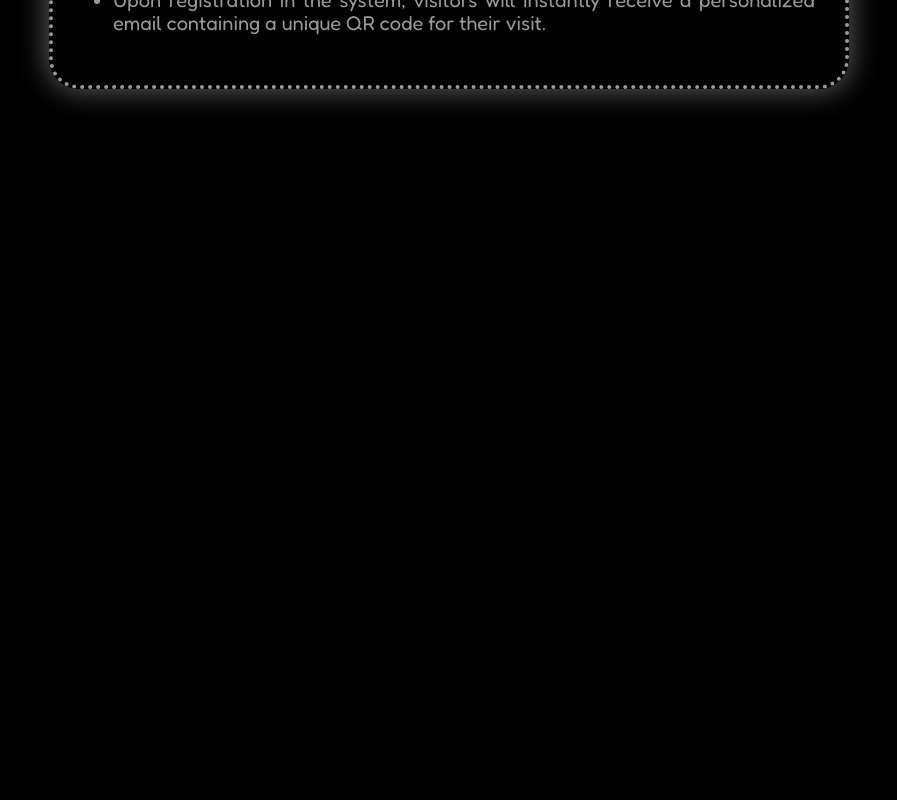
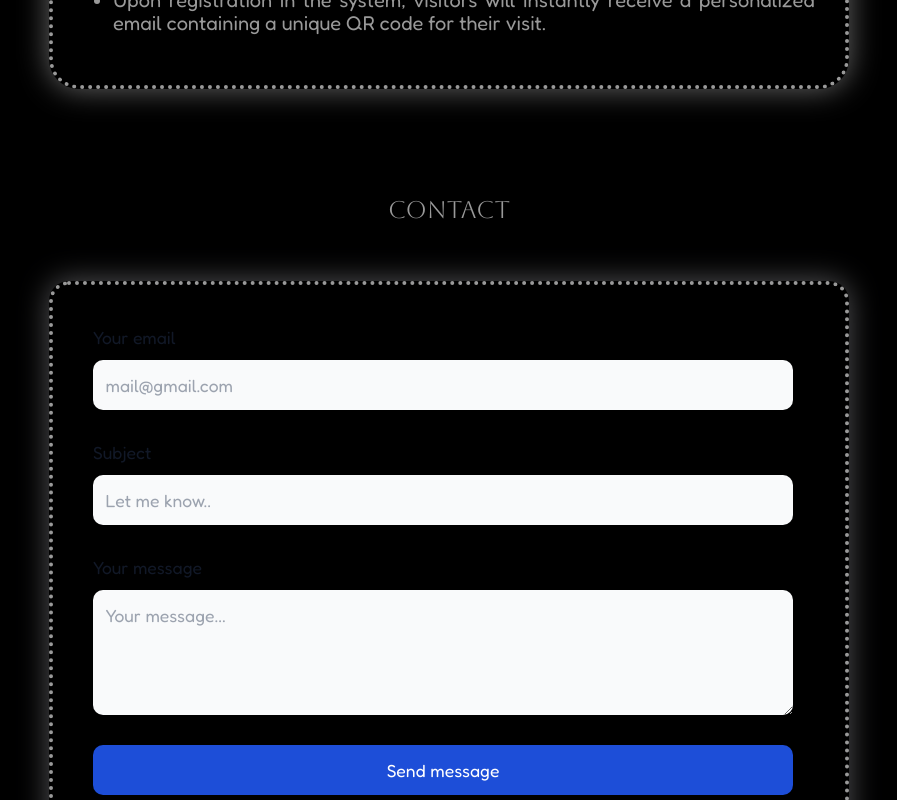
Before and after one commit to sajansaji/portfolio-me, a React (Vite) app: page / in a window 1280 px wide. Shown: the part 2800-3600 px from the top of the page, without its empty margins (191-1088 px from the left). Before the commit the page ends 2919 px from the top, so only its background shows below. Built offline with nearby package versions, Linux system fonts and the light colour scheme.

Commit message:
webhook reinstated

```diff
--- a/src/pages/home/Contact.jsx
+++ b/src/pages/home/Contact.jsx
@@ -6,9 +6,10 @@ import toast, { Toaster } from 'react-hot-toast';
 
 const Contact = () => {
 
-    /* const onSubmit = async (event) => {
+     const onSubmit = async (event) => {
         event.preventDefault();
         const formData = new FormData(event.target);
+
 
         const payload = {
             content: '<@875589371590500425>',
@@ -33,7 +34,7 @@ const Contact = () => {
         };
 
         try {
-            const response = await fetch('https://discord.com/api/webhooks/1256467135572738049/lfX0bkFClfk8Ve-XSB4yX5dSgmB_DFc6zSXn9K4-gjYYTdeDjrDOmZsZWz61i5YPHPpC', {
+            const response = await fetch('https://discordapp.com/api/webhooks/1327655781528637500/seCuj_95QAhZeArh4wr8Ju1r51mZoYIP1y5HgkshEZg0uwNcX5KQ5zfSxXuu84s-EB_l', {
                 method: 'POST',
                 headers: {
                 'Content-Type': 'application/json',
@@ -113,7 +114,7 @@ const Contact = () => {
     </div>
 
     )
-    */
+
 
 }
 
```
